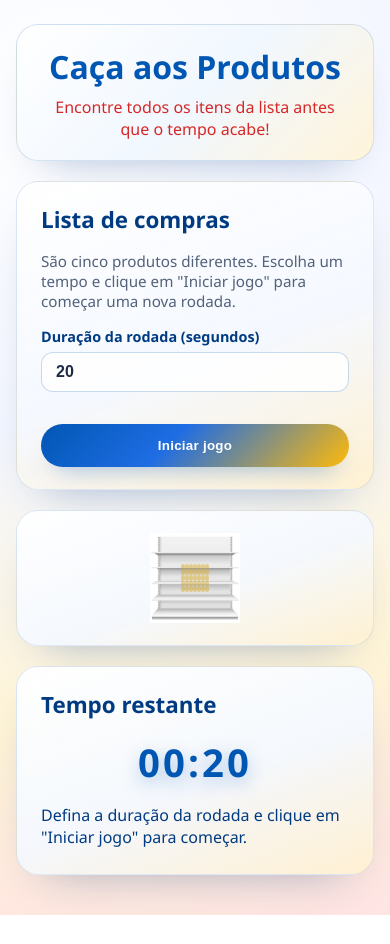
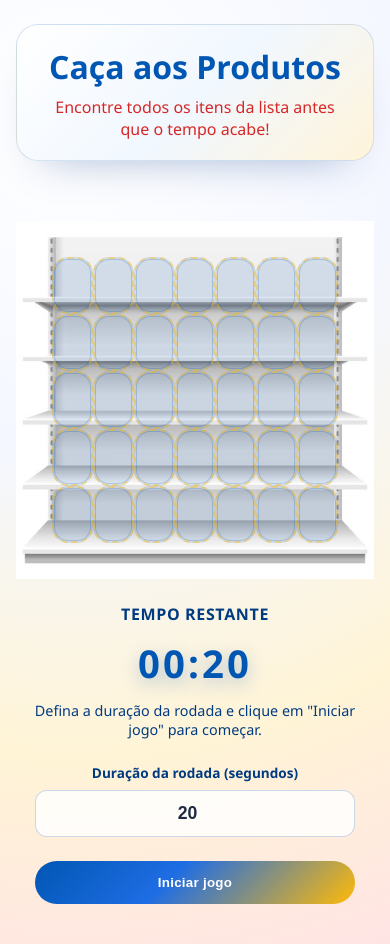
Before and after one commit to luizpcardoso/supermarketgame, a plain HTML site: page index.html in a window 390 px wide. Before the commit the page ends 915 px from the top, so only its background shows below. Drawn offline with Linux system fonts and the light colour scheme.

Commit message:
Adjust mobile layout for supermarket game

```diff
--- a/styles.css
+++ b/styles.css
@@ -544,9 +544,153 @@ width: 100%;
     padding: 24px 16px 40px;
   }
 
+  .layout {
+    max-width: 420px;
+    margin: 0 auto;
+    width: 100%;
+    display: grid;
+    grid-template-columns: minmax(0, 1fr);
+    grid-template-areas:
+      "items"
+      "shelf"
+      "timer"
+      "duration"
+      "start";
+    gap: 24px;
+    justify-items: center;
+  }
+
+  .panel {
+    background: transparent;
+    border: none;
+    box-shadow: none;
+    padding: 0;
+    height: auto;
+  }
+
+  .shopping-panel {
+    display: contents;
+  }
+
+  .shopping-panel h2,
+  .shopping-panel .panel-helper {
+    display: none;
+  }
+
+  #shopping-list {
+    grid-area: items;
+    margin: 0;
+    padding: 6px 4px 10px;
+    list-style: none;
+    display: flex;
+    flex-wrap: nowrap;
+    gap: 10px;
+    width: 100%;
+    overflow-x: auto;
+    -webkit-overflow-scrolling: touch;
+    scroll-snap-type: x proximity;
+    align-items: center;
+    scrollbar-width: none;
+  }
+
+  #shopping-list::-webkit-scrollbar {
+    display: none;
+  }
+
+  #shopping-list li {
+    flex: 0 0 auto;
+    padding: 8px 14px;
+    border-radius: 999px;
+    background: rgba(255, 255, 255, 0.9);
+    border: 1px solid rgba(0, 86, 179, 0.18);
+    box-shadow: 0 12px 24px -18px rgba(0, 86, 179, 0.55);
+    color: var(--accent-dark);
+    font-size: 0.95rem;
+    white-space: nowrap;
+    scroll-snap-align: center;
+  }
+
+  #shopping-list li.found {
+    text-decoration: line-through;
+    color: var(--accent);
+    background: rgba(0, 86, 179, 0.12);
+  }
+
+  .shelf-panel {
+    grid-area: shelf;
+    width: 100%;
+    display: flex;
+    justify-content: center;
+    align-items: center;
+  }
+
   .shelf {
     --shelf-horizontal-padding: 12;
     --shelf-vertical-padding: 20;
+    width: min(100%, 360px);
+    aspect-ratio: 1 / 1;
+    height: auto;
+  }
+
+  .grid-container {
+    width: 100%;
+    height: auto;
+  }
+
+  .timer-panel {
+    grid-area: timer;
+    width: 100%;
+    align-items: center;
+    text-align: center;
+    gap: 12px;
+  }
+
+  .timer-panel h2 {
+    font-size: 1rem;
+    letter-spacing: 0.04em;
+    text-transform: uppercase;
+  }
+
+  .status-message {
+    min-height: 0;
+    font-size: 0.9rem;
+    padding: 0 8px;
+    max-width: 360px;
+    margin: 0 auto;
+    text-align: center;
+  }
+
+  .shopping-panel .field {
+    grid-area: duration;
+    display: flex;
+    flex-direction: column;
+    align-items: center;
+    gap: 8px;
+    width: min(100%, 320px);
+    text-align: center;
+  }
+
+  .shopping-panel .field label {
+    font-size: 0.85rem;
+  }
+
+  .shopping-panel .number-input {
+    width: 100%;
+    text-align: center;
+    font-size: 1.1rem;
+    padding: 12px 14px;
+  }
+
+  #start-button {
+    grid-area: start;
+    width: min(100%, 320px);
+    justify-self: center;
+    align-self: center;
+    margin-top: 0;
+  }
+
+  .primary-button {
+    box-shadow: 0 16px 32px -22px rgba(0, 86, 179, 0.65);
   }
 
   .product-card {
```
